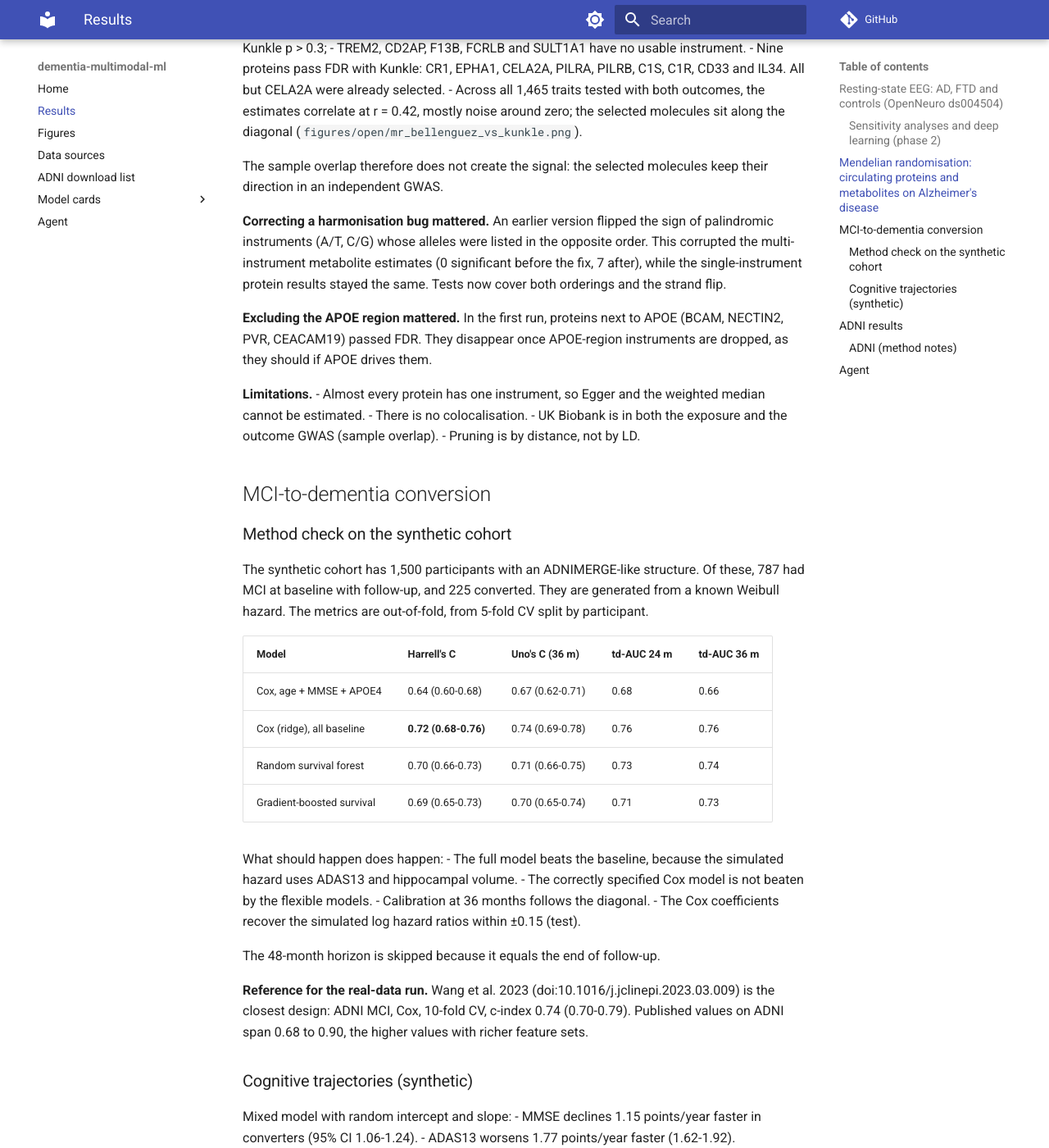
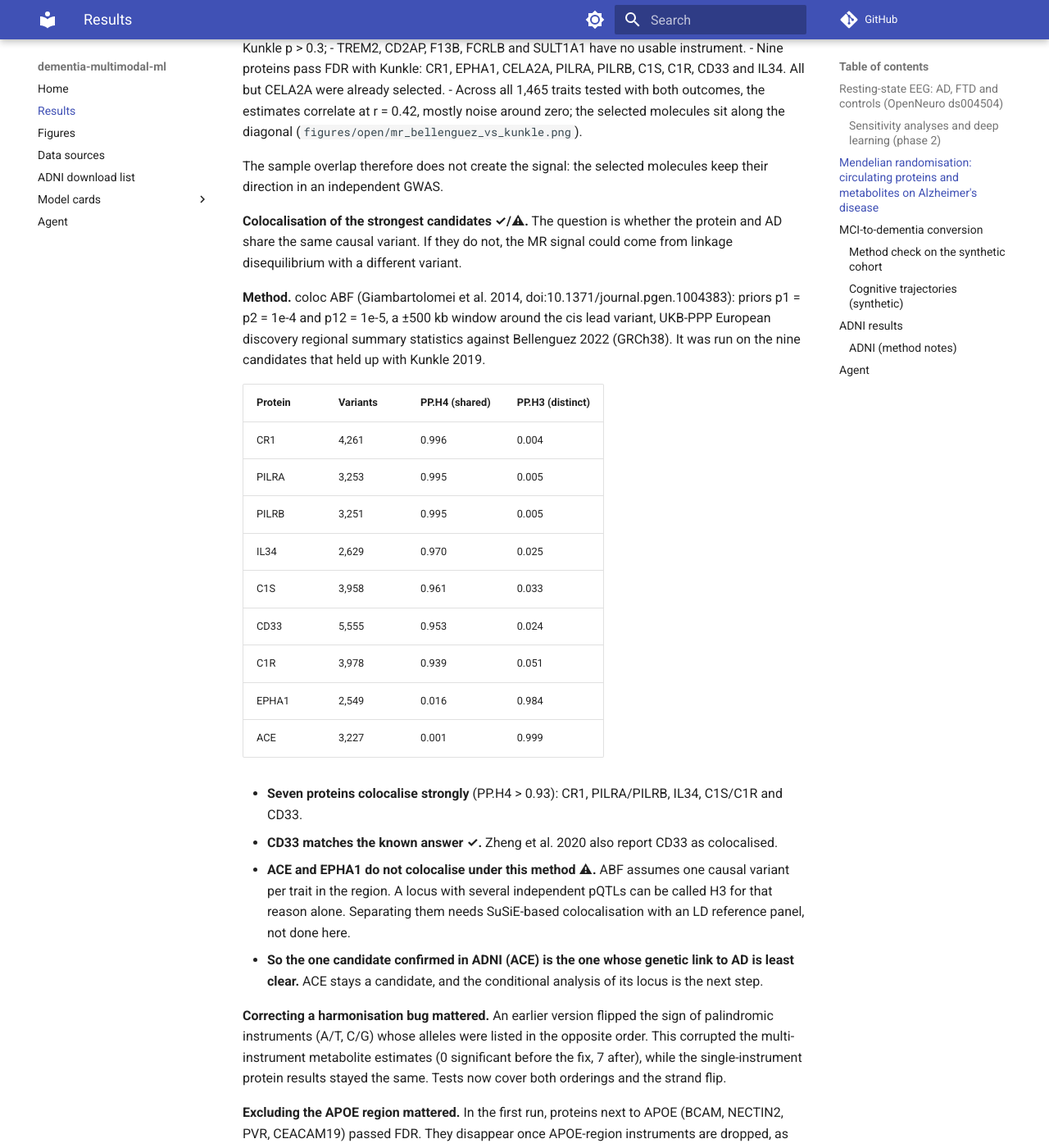
Before and after one commit to mdegiulio97/dementia-multimodal-ml, an MkDocs documentation site: the page built from docs/RESULTS.md, in a window 1280 px wide and 1400 px high, scrolled down 3193 px. Shown: the whole window at 82% size. Built offline with MkDocs 1.6.1 and Material for MkDocs 9.7.7, drawn with Linux system fonts in a browser that asks for light colours; comment, search, counter and statistics services are not loaded.

Commit message:
results: colocalisation of the nine strongest MR candidates

```diff
--- a/docs/RESULTS.md
+++ b/docs/RESULTS.md
@@ -123,6 +123,37 @@ Bellenguez 2022, so the screen was repeated with Kunkle et al. 2019
 
 The sample overlap therefore does not create the signal: the selected molecules keep their
 direction in an independent GWAS.
+
+**Colocalisation of the strongest candidates ✓/⚠.** The question is whether the protein and
+AD share the same causal variant. If they do not, the MR signal could come from linkage
+disequilibrium with a different variant.
+
+**Method.** coloc ABF (Giambartolomei et al. 2014, doi:10.1371/journal.pgen.1004383): priors
+p1 = p2 = 1e-4 and p12 = 1e-5, a ±500 kb window around the cis lead variant, UKB-PPP European
+discovery regional summary statistics against Bellenguez 2022 (GRCh38). It was run on the nine
+candidates that held up with Kunkle 2019.
+
+| Protein | Variants | PP.H4 (shared) | PP.H3 (distinct) |
+|---|---|---|---|
+| CR1 | 4,261 | 0.996 | 0.004 |
+| PILRA | 3,253 | 0.995 | 0.005 |
+| PILRB | 3,251 | 0.995 | 0.005 |
+| IL34 | 2,629 | 0.970 | 0.025 |
+| C1S | 3,958 | 0.961 | 0.033 |
+| CD33 | 5,555 | 0.953 | 0.024 |
+| C1R | 3,978 | 0.939 | 0.051 |
+| EPHA1 | 2,549 | 0.016 | 0.984 |
+| ACE | 3,227 | 0.001 | 0.999 |
+
+- **Seven proteins colocalise strongly** (PP.H4 > 0.93): CR1, PILRA/PILRB, IL34, C1S/C1R and
+  CD33.
+- **CD33 matches the known answer ✓.** Zheng et al. 2020 also report CD33 as colocalised.
+- **ACE and EPHA1 do not colocalise under this method ⚠.** ABF assumes one causal variant per
+  trait in the region. A locus with several independent pQTLs can be called H3 for that reason
+  alone. Separating them needs SuSiE-based colocalisation with an LD reference panel, not done
+  here.
+- **So the one candidate confirmed in ADNI (ACE) is the one whose genetic link to AD is least
+  clear.** ACE stays a candidate, and the conditional analysis of its locus is the next step.
 
 **Correcting a harmonisation bug mattered.** An earlier version flipped the sign of
 palindromic instruments (A/T, C/G) whose alleles were listed in the opposite order. This
```
Also changed, not shown: README.md (+5 -3 lines), docs/FIGURES.md (+6 -0 lines), docs/model_cards/mr.md (+6 -2 lines), figures/open/mr_coloc_candidates.png (added), 2 other files.
